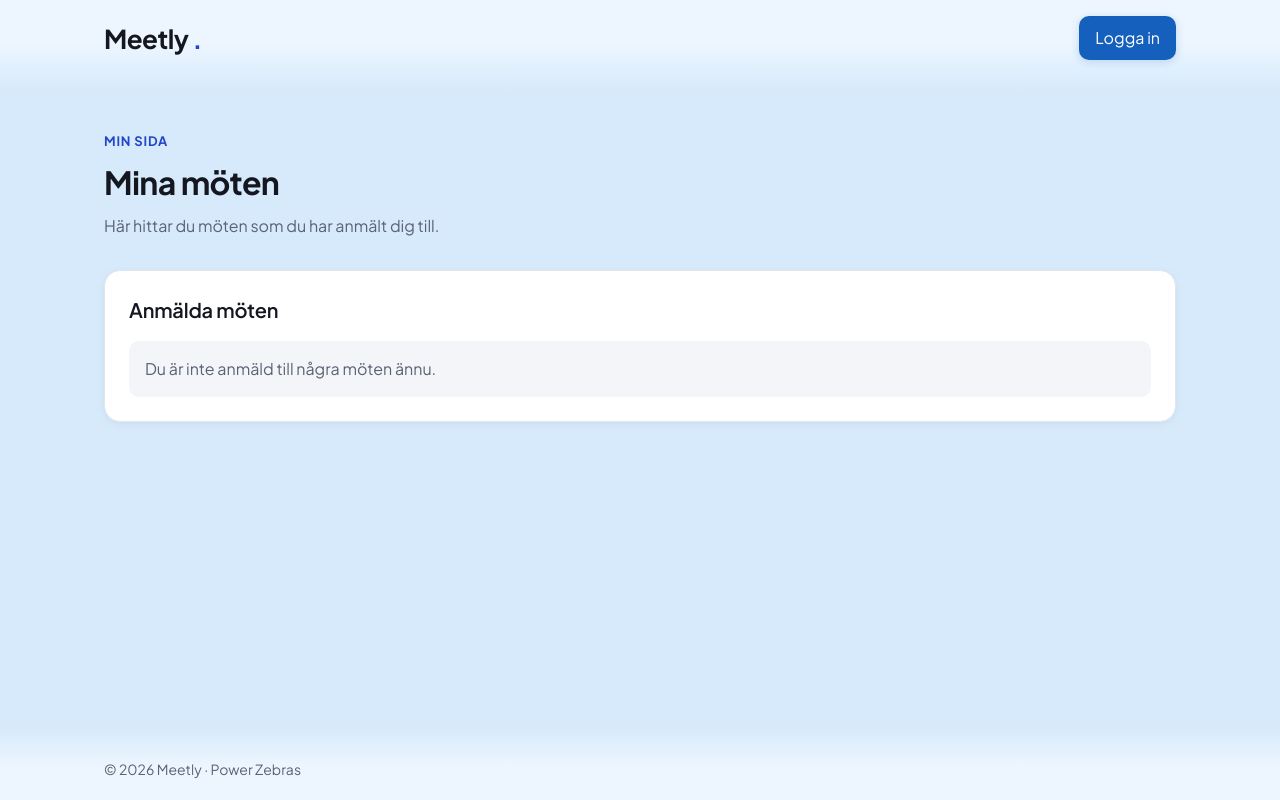
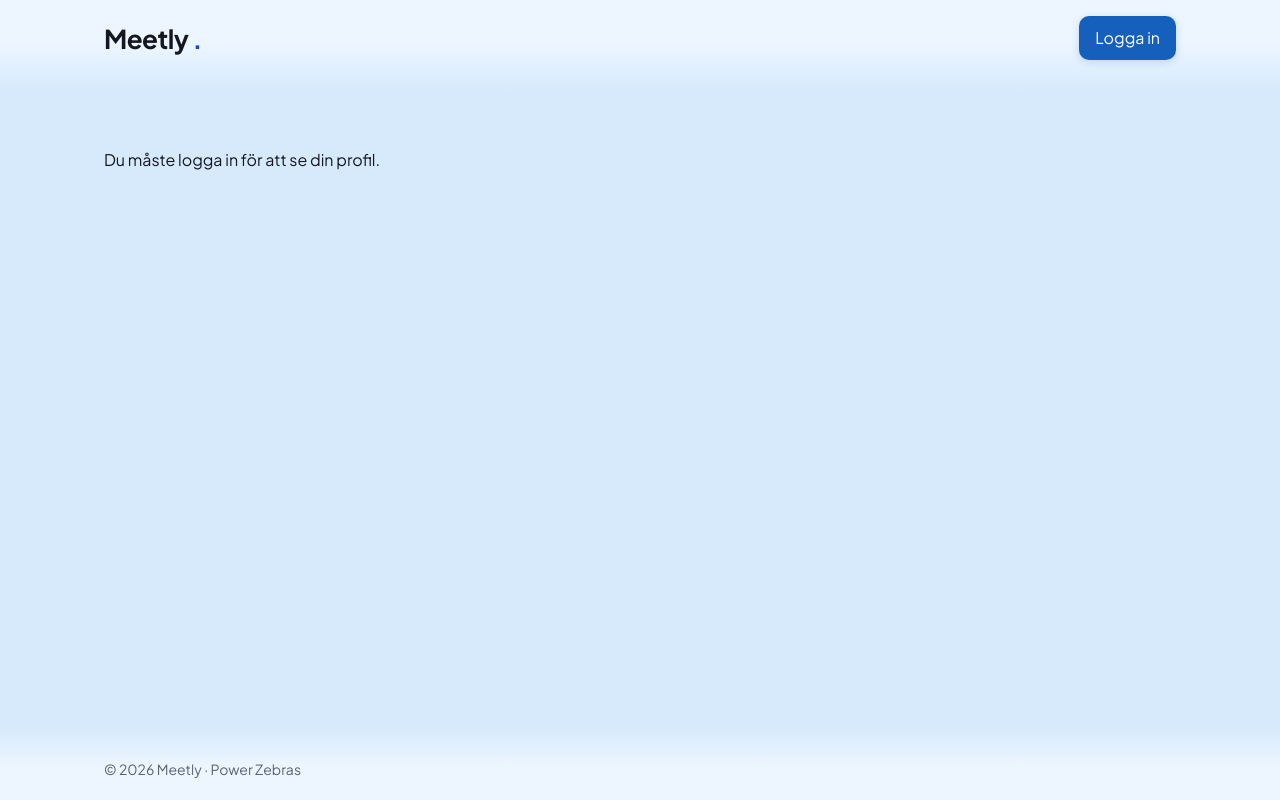
Before and after one commit to Pontusthoren-del/PowerZebraFrontend, a React (Vite) app in the folder Meetly.Frontend/: page /profile in a window 1280 px wide. Built offline with nearby package versions, Linux system fonts and the light colour scheme.

Commit message:
Connect profile page to my registrations

```diff
--- a/Meetly.Frontend/src/pages/ProfilePage.tsx
+++ b/Meetly.Frontend/src/pages/ProfilePage.tsx
@@ -1,9 +1,23 @@
 import MeetupCard from "../components/MeetupCard";
-import type { Meetup } from "../types/Meetup";
+// import type { Meetup } from "../types/Meetup";
 import "./styles/ProfilePage.css";
+import { fetchMyRegistrations } from "../store/registrationsSlice";
+import { useAppDispatch, useAppSelector } from "../store/hooks";
+import { useEffect } from "react";
 
 export default function ProfilePage() {
-    const registeredMeetups: Meetup[] = [];
+  const dispatch = useAppDispatch();
+  const token = useAppSelector((s) => s.auth.token);
+  const { upcoming, past, status } = useAppSelector((s) => s.registrations);
+
+  useEffect(() => {
+    if (token) dispatch(fetchMyRegistrations());
+  }, [dispatch, token]);
+
+  if (!token) return <p>Du måste logga in för att se din profil.</p>;
+  if (status === "loading" && upcoming.length === 0)
+    return <p>Hämtar dina meetups...</p>;
+  if (status === "failed") return <p>Kunde inte hämta dina meetups just nu.</p>;
 
   return (
     <main className="profile-page">
@@ -20,9 +34,9 @@ export default function ProfilePage() {
         aria-labelledby="profile-meetups-title"
       >
         <h2 id="profile-meetups-title">Anmälda möten</h2>
-                {registeredMeetups.length > 0 ? (
+        {upcoming.length > 0 ? (
           <div className="profile-meetups-list">
-                        {registeredMeetups.map((meetup) => (
+            {upcoming.map((meetup) => (
               <MeetupCard key={meetup.id} meetup={meetup} />
             ))}
           </div>
@@ -32,6 +46,21 @@ export default function ProfilePage() {
           </p>
         )}
       </section>
+      <section
+        className="profile-meetups-section"
+        aria-labelledby="profile-meetups-title"
+      >
+        <h2 id="profile-meetups-title">Tidigare möten</h2>
+        {past.length > 0 ? (
+          <div className="profile-meetups-list">
+            {past.map((meetup) => (
+              <MeetupCard key={meetup.id} meetup={meetup} />
+            ))}
+          </div>
+        ) : (
+          <p className="profile-meetups-empty">Inga tidigare möten</p>
+        )}
+      </section>
     </main>
   );
 }
```
Lines whose indentation alone changed are shown as unchanged.
